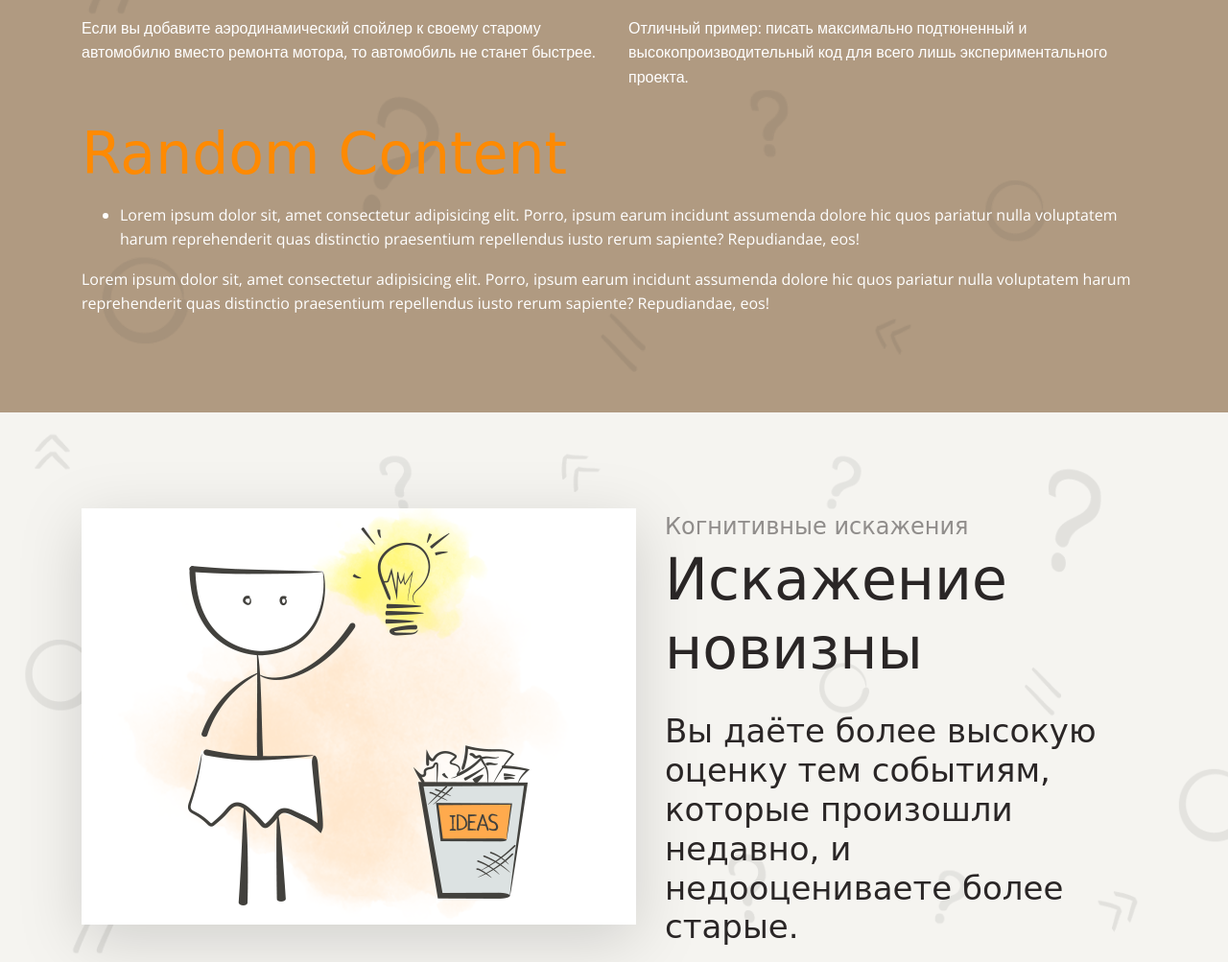
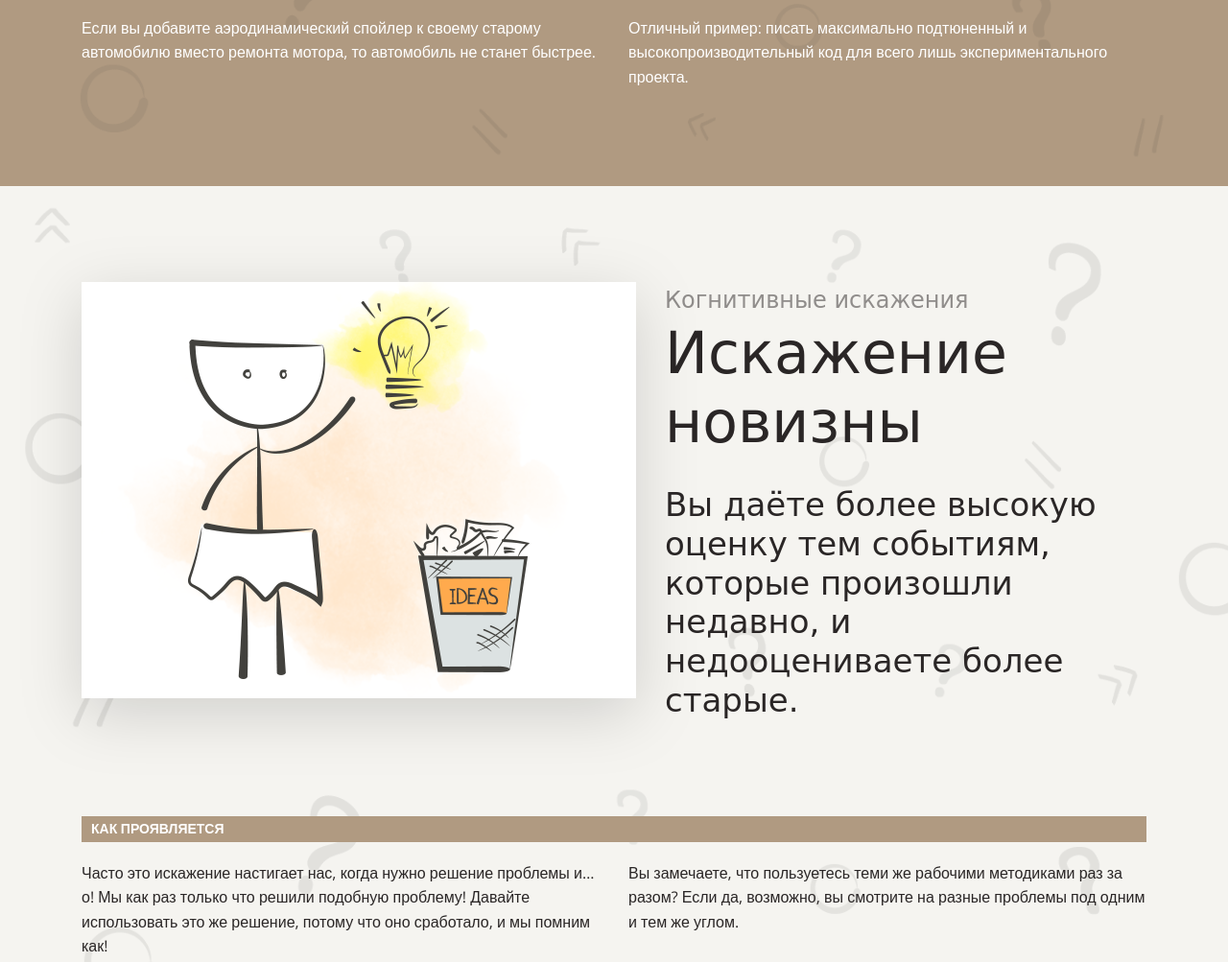
Before and after one commit to pershin-daniil/layout-designer-project-lvl1, a website: page src/index.html in a window 1280 px wide. Shown: the part 4441-5444 px from the top of the page at 96% size. Drawn offline with nearby package versions, Linux system fonts and the light colour scheme; a web font is replaced by a local one.

Commit message:
fix!: i hope this the last

```diff
--- a/src/index.html
+++ b/src/index.html
@@ -148,24 +148,6 @@
           <p>Отличный пример: писать максимально подтюненный и высокопроизводительный код для всего лишь
             экспериментального проекта.</p>
         </article>
-
-
-        <div style="margin-top: 30px; color: white;">
-          <h2>Random Content</h2>
-
-          <ul>
-            <li>Lorem ipsum dolor sit, amet consectetur adipisicing elit. Porro, ipsum earum incidunt
-              assumenda
-              dolore hic quos pariatur nulla voluptatem harum reprehenderit quas distinctio praesentium
-              repellendus iusto rerum sapiente? Repudiandae, eos!</li>
-          </ul>
-
-          <p>Lorem ipsum dolor sit, amet consectetur adipisicing elit. Porro, ipsum earum incidunt assumenda
-            dolore hic quos pariatur nulla voluptatem harum reprehenderit quas distinctio praesentium
-            repellendus iusto rerum sapiente? Repudiandae, eos!</p>
-        </div>
-
-
       </div>
     </section>
 
--- a/src/styles/style.css
+++ b/src/styles/style.css
@@ -497,6 +497,6 @@ h2 .light {
 
 .ikea-effect,
 .distortion-of-novelty,
-.error-in-planning {
+.errors-in-planning {
   background-color: #f5f4f0;
 }
```
